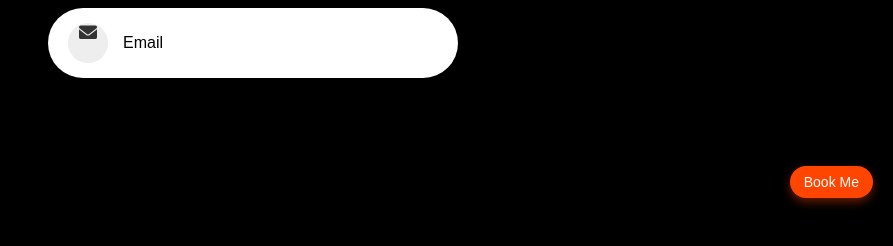
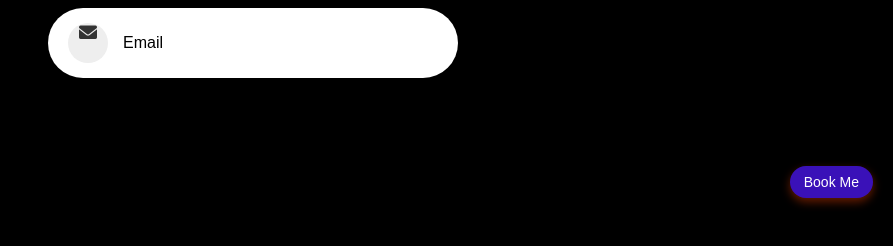
Before and after one commit to majinbu2000/dj-moub-site, a plain HTML site: page index.html in a window 1280 px wide. Shown: the part 582-828 px from the top of the page, without its empty margins (387-1280 px from the left). Drawn offline with Linux system fonts and the light colour scheme.

Commit message:
Update styles.css

```diff
--- a/styles.css
+++ b/styles.css
@@ -133,7 +133,7 @@ body {
   position: fixed;
   bottom: 20px;
   right: 20px;
-  background: #ff4500;
+  background: #3a11b8;
   color: #fff;
   text-decoration: none;
   font-size: 14px;
@@ -144,7 +144,7 @@ body {
 }
 
 .book-me-btn:hover {
-  background: #e63900;
+  background: #0772ed;
   transform: scale(1.1);
 }
 
```
